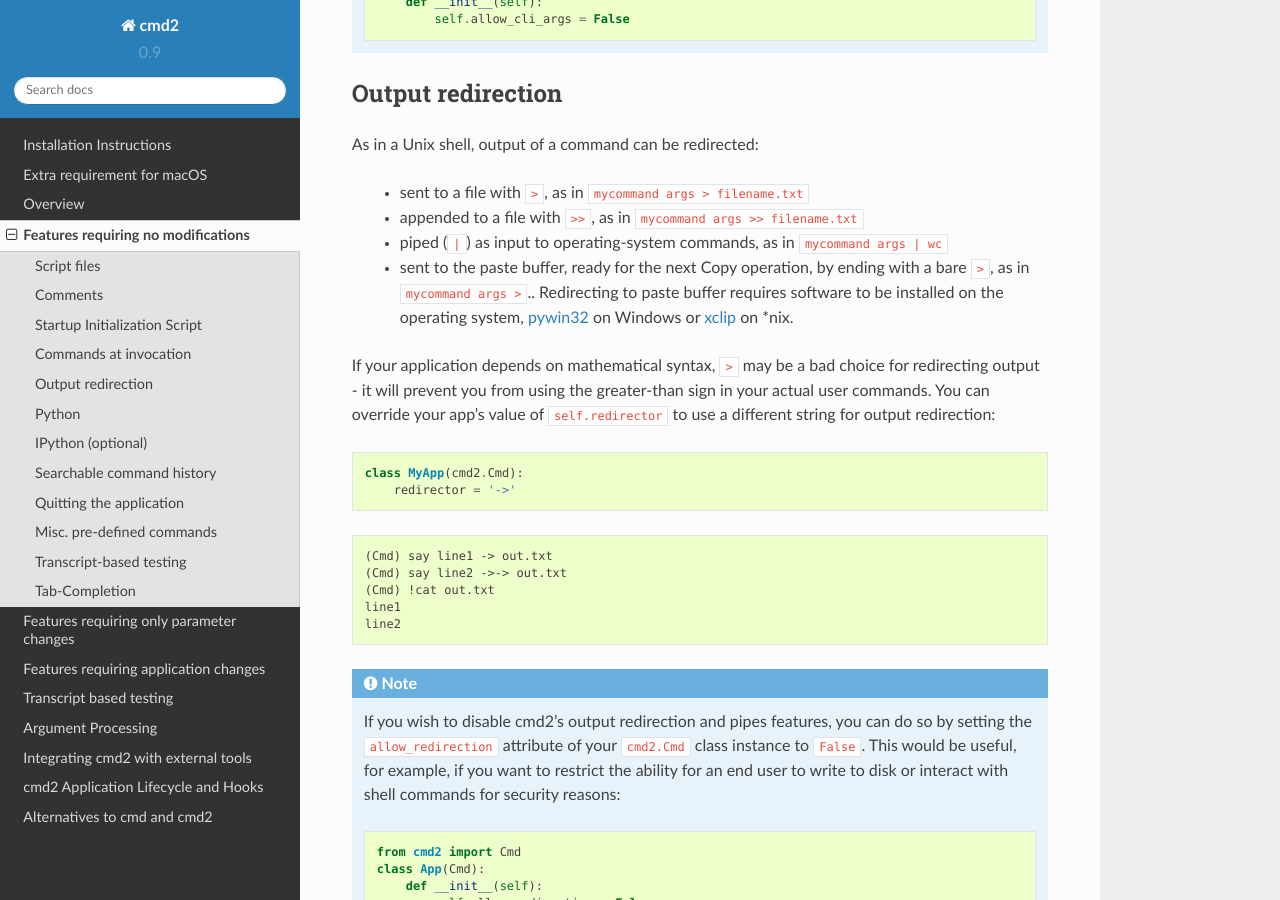
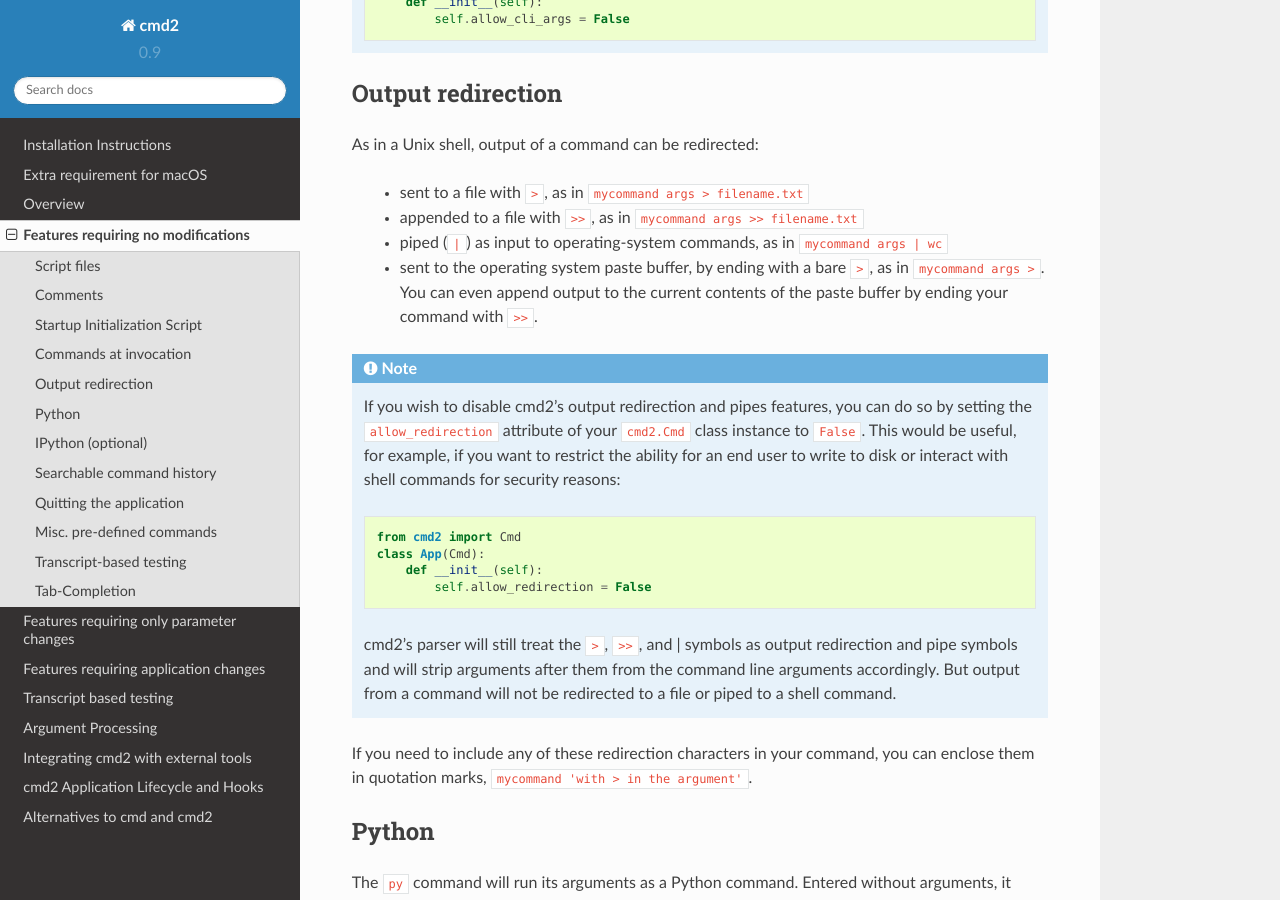
Before and after one commit to python-cmd2/cmd2, a Sphinx documentation site: the page built from docs/freefeatures.rst, in a window 1280 px wide and 900 px high, scrolled down 1915 px. Built offline with Sphinx 7.4.7 and the Read the Docs theme 2.0.0, drawn with Linux system fonts in a browser that asks for light colours.

Commit message:
Remove cmd2.Cmd.redirector for #381

```diff
--- a/docs/freefeatures.rst
+++ b/docs/freefeatures.rst
@@ -100,26 +100,8 @@
   - appended to a file with ``>>``, as in ``mycommand args >> filename.txt``
   - piped (``|``) as input to operating-system commands, as in
     ``mycommand args | wc``
-  - sent to the paste buffer, ready for the next Copy operation, by
-    ending with a bare ``>``, as in ``mycommand args >``..  Redirecting
-    to paste buffer requires software to be installed on the operating
-    system, pywin32_ on Windows or xclip_ on \*nix.
+  - sent to the operating system paste buffer, by ending with a bare ``>``, as in ``mycommand args >``. You can even append output to the current contents of the paste buffer by ending your command with ``>>``.
 
-If your application depends on mathematical syntax, ``>`` may be a bad
-choice for redirecting output - it will prevent you from using the
-greater-than sign in your actual user commands.  You can override your
-app's value of ``self.redirector`` to use a different string for output redirection::
-
-    class MyApp(cmd2.Cmd):
-        redirector = '->'
-
-::
-
-    (Cmd) say line1 -> out.txt
-    (Cmd) say line2 ->-> out.txt
-    (Cmd) !cat out.txt
-    line1
-    line2
 
 .. note::
 
@@ -136,8 +118,8 @@
    arguments after them from the command line arguments accordingly.  But output from a command will not be redirected
    to a file or piped to a shell command.
 
-.. _pywin32: http://sourceforge.net/projects/pywin32/
-.. _xclip: http://www.cyberciti.biz/faq/xclip-linux-insert-files-command-output-intoclipboard/
+If you need to include any of these redirection characters in your command,
+you can enclose them in quotation marks, ``mycommand 'with > in the argument'``.
 
 Python
 ======
--- a/docs/unfreefeatures.rst
+++ b/docs/unfreefeatures.rst
@@ -10,12 +10,16 @@
 parameter ``app.multiline_commands``.  These
 commands will be executed only
 after the user has entered a *terminator*.
-By default, the command terminators is
+By default, the command terminator is
 ``;``; replacing or appending to the list
 ``app.terminators`` allows different
 terminators.  A blank line
 is *always* considered a command terminator
 (cannot be overridden).
+
+In multiline commands, output redirection characters
+like ``>`` and ``|`` are part of the command
+arguments unless they appear after the terminator.
 
 
 Parsed statements
```
Also changed, not shown: CHANGELOG.md (+1 -0 lines), 5 other files.
